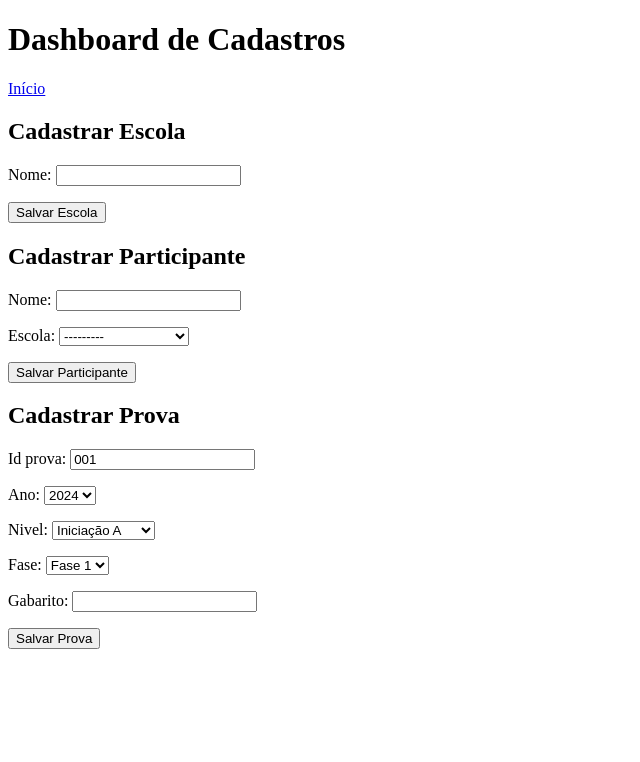
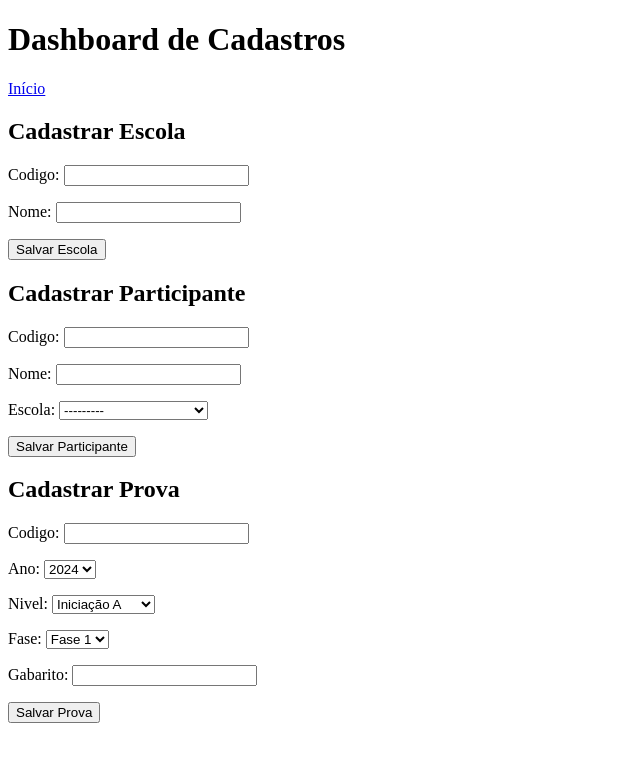
Before and after one commit to JulianoMRA/FASE1-PSPET-2025.1, a Django app: page /dashboard_cadastros/ in a window 1280 px wide. Shown: the top 762 px of the page, without its empty margins (0-640 px from the left). Run offline with Django 5.2, Linux system fonts and the light colour scheme; a user stored in the database is signed in; data comes from the database, SQL or seed files in the repository; both versions use the stored data as it was after the commit; parts of the project's set-up code (start-up, migrations or seed data) failed here and were passed over.

Commit message:
códigos

```diff
--- a/Interface_OCI/core/forms.py
+++ b/Interface_OCI/core/forms.py
@@ -1,5 +1,5 @@
 from django import forms
-from .models import Participante, Prova, Escola
+from .models import Participante, Prova, Escola, GabaritoLido
 
 # =========================
 # Formulários da aplicação Interface_OCI
@@ -7,22 +7,28 @@ from .models import Participante, Prova, Escola
 # Estes formulários são usados para validar e processar dados de entrada do usuário
 # para as entidades Participante, Escola e Prova.
 
+# Formulário para Escola
+class EscolaForm(forms.ModelForm):
+    class Meta:
+        model = Escola
+        fields = ['codigo', 'nome']
+
 # Formulário para Participante
 class ParticipanteForm(forms.ModelForm):
     class Meta:
         model = Participante
-        fields = ['nome', 'escola']
-
-# Formulário para Escola
-class EscolaForm(forms.ModelForm):
-    class Meta:
-        model = Escola
-        fields = ['nome']
+        fields = ['codigo', 'nome', 'escola']
 
 # Formulário para Prova
 class ProvaForm(forms.ModelForm):
     class Meta:
         model = Prova
-        fields = ['id_prova', 'ano', 'nivel', 'fase', 'gabarito']
+        fields = ['codigo', 'ano', 'nivel', 'fase', 'gabarito']
+
+# Formulário para Gabarito Lido
+class GabaritoLidoForm(forms.ModelForm):
+    class Meta:
+        model = GabaritoLido
+        fields = ['codigo', 'prova', 'participante', 'gabarito_lido', 'nota']
 
 # Fim do módulo de formulários
--- a/Interface_OCI/core/models.py
+++ b/Interface_OCI/core/models.py
@@ -12,9 +12,15 @@ from django.contrib.auth.models import User
 class Escola(models.Model):
     user = models.ForeignKey(User, on_delete=models.CASCADE, default=1)
     nome = models.CharField(max_length=64)
+    codigo = models.CharField(max_length=10, unique=True, null=True, blank=True)
+
+    def save(self, *args, **kwargs):
+        if not self.codigo:
+            self.codigo = f'ESC{Escola.objects.count() + 1:03d}'
+        super().save(*args, **kwargs)
 
     def __str__(self):
-        return self.nome
+        return f'{self.codigo or self.id} - {self.nome}'
 
 # -------------------------
 # Modelo Participante
@@ -23,9 +29,15 @@ class Participante(models.Model):
     user = models.ForeignKey(User, on_delete=models.CASCADE, default=1)
     nome = models.CharField(max_length=64)
     escola = models.ForeignKey(Escola, on_delete=models.CASCADE)
+    codigo = models.CharField(max_length=10, unique=True, null=True, blank=True)
+
+    def save(self, *args, **kwargs):
+        if not self.codigo:
+            self.codigo = f'PART{Participante.objects.count() + 1:03d}'
+        super().save(*args, **kwargs)
 
     def __str__(self):
-        return self.nome
+        return f'{self.codigo or self.id} - {self.nome}'
 
 # -------------------------
 # Modelo Prova
@@ -48,9 +60,15 @@ class Prova(models.Model):
     nivel = models.CharField(max_length=20, choices=NIVEL_CHOICES, default='Iniciacao A')
     fase = models.CharField(max_length=10, choices=FASE_CHOICES, default='Fase 1')
     gabarito = models.CharField(max_length=20)
+    codigo = models.CharField(max_length=10, unique=True, null=True, blank=True)
+
+    def save(self, *args, **kwargs):
+        if not self.codigo:
+            self.codigo = f'PROVA{Prova.objects.count() + 1:03d}'
+        super().save(*args, **kwargs)
 
     def __str__(self):
-        return f'Prova {self.id} - Gabarito: {self.gabarito}'
+        return f'{self.codigo or self.id} - Gabarito: {self.gabarito}'
 
 # -------------------------
 # Modelo GabaritoLido
@@ -58,11 +76,19 @@ class Prova(models.Model):
 class GabaritoLido(models.Model):
     user = models.ForeignKey(User, on_delete=models.CASCADE)
     prova = models.ForeignKey(Prova, on_delete=models.CASCADE)
+    participante = models.ForeignKey(Participante, on_delete=models.CASCADE, null=True, blank=True)
     gabarito_lido = models.CharField(max_length=20)
     nota = models.FloatField(default=0.0)
-    participante = models.ForeignKey(Participante, on_delete=models.CASCADE, null=True, blank=True)
+    codigo = models.CharField(max_length=15, unique=True, null=True, blank=True)
+
+    def save(self, *args, **kwargs):
+        if not self.codigo:
+            ultimo = GabaritoLido.objects.all().order_by('-id').first()
+            proximo_num = (ultimo.id + 1) if ultimo else 1
+            self.codigo = f'GBR{proximo_num:04d}'
+        super().save(*args, **kwargs)
 
     def __str__(self):
-        return f'Gabarito Lido: {self.gabarito_lido} - Nota: {self.nota}'
+        return f'{self.codigo or self.id} - Gabarito Lido: {self.gabarito_lido} - Nota: {self.nota}'
 
 # Fim do arquivo de modelos
--- a/Interface_OCI/core/views.py
+++ b/Interface_OCI/core/views.py
@@ -132,6 +132,7 @@ def ler_gabarito(request):
         pesos_input = request.POST.get('pesos', '').strip()
         prova_id = request.POST.get('prova_id')
         participante_id = request.POST.get('participante_id')
+        codigo = request.POST.get('codigo')
         prova = Prova.objects.filter(id=prova_id, user=request.user).first()
         participante = Participante.objects.filter(id=participante_id, user=request.user).first()
 
@@ -149,7 +150,7 @@ def ler_gabarito(request):
             except Exception:
                 pass  # Se houver erro, ignora e usa pesos padrão
 
-        if file and prova and participante:
+        if file and prova and participante and codigo:
             dados = file.read()
             tipo = b'.' + file.name.split('.')[-1].encode()
             array_type = ctypes.c_ubyte * len(dados)
@@ -172,7 +173,8 @@ def ler_gabarito(request):
                 prova=prova,
                 participante=participante,
                 gabarito_lido=gabarito_lido,
-                nota=nota_final
+                nota=nota_final,
+                codigo=codigo  # salva o código informado
             )
 
             return render(request, 'core/ler_gabarito.html', {
```
Also changed, not shown: Interface_OCI/core/templates/core/dashboard.html (+7 -7 lines), Interface_OCI/core/templates/core/ler_gabarito.html (+5 -2 lines), Interface_OCI/core/migrations/0010_escola_codigo_participante_codigo_prova_codigo.py (added), Interface_OCI/core/migrations/0011_gabaritolido_codigo.py (added), Interface_OCI/db.sqlite3.
